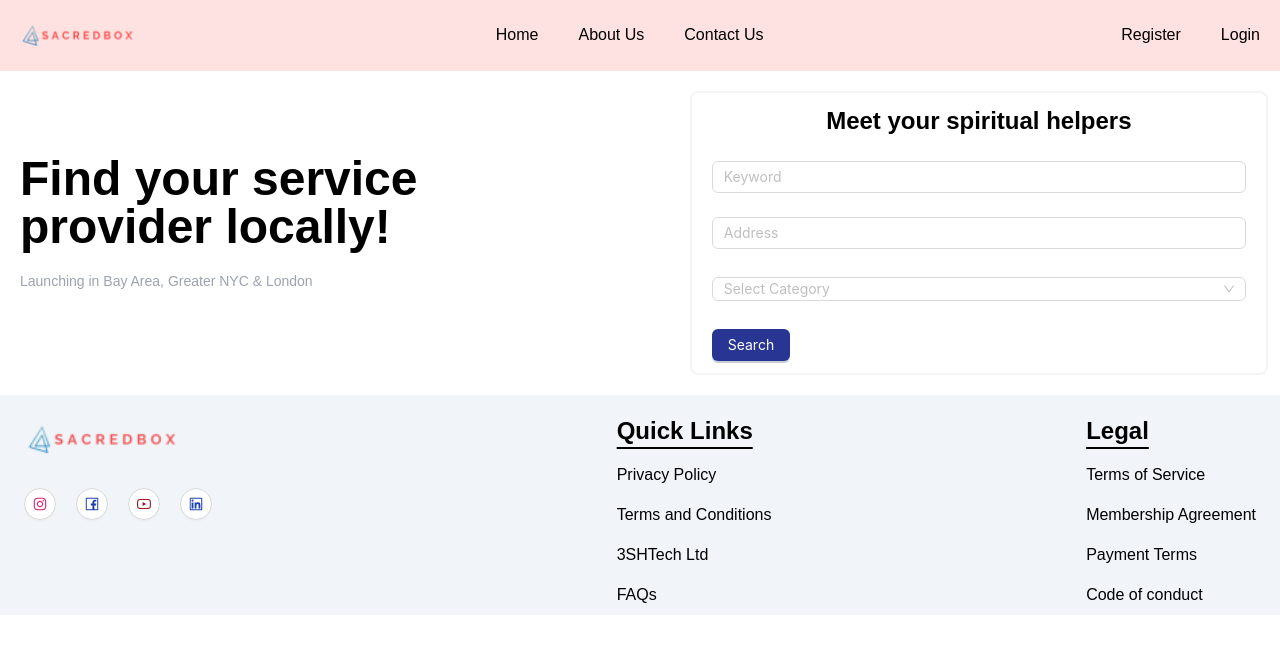
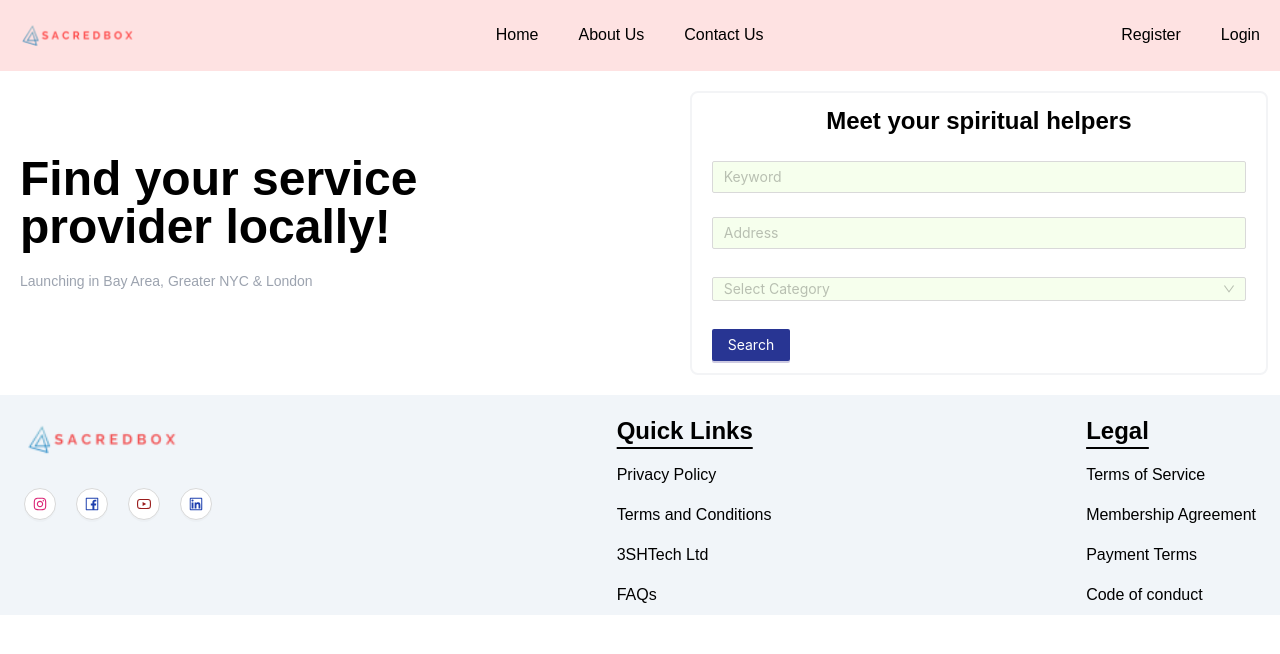
Before and after one commit to 3shtech/sacredboxv2-frontend, a Next.js app: page / in a window 1280 px wide. Shown: the top 654 px of the page. Built offline with nearby package versions, Linux system fonts and the light colour scheme.

Commit message:
Added antD themes

```diff
--- a/app/components/SearchResults/searchFilter.tsx
+++ b/app/components/SearchResults/searchFilter.tsx
@@ -1,7 +1,10 @@
 "use client";
+
+import theme from "@/app/lib/themeConfig";
 
 import {
   Button,
+  ConfigProvider,
   DatePicker,
   DatePickerProps,
   Input,
@@ -20,6 +23,7 @@ export default function SearchFilter({ open }: any) {
     100: "100 miles",
   };
   return (
+    <ConfigProvider theme={theme}>
       <main>
         <form method="post" className="flex flex-col gap-3">
           <div className="searchForm">
@@ -55,11 +59,12 @@ export default function SearchFilter({ open }: any) {
             <Slider marks={marks} />
           </div>
           <div className="searchForm">
-          <Button id="primary-btn" className="flex justify-center items-center">
+            <Button type="primary" className="flex justify-center items-center">
               Apply
             </Button>
           </div>
         </form>
       </main>
+    </ConfigProvider>
   );
 }
--- a/app/lib/themeConfig.ts
+++ b/app/lib/themeConfig.ts
@@ -4,11 +4,16 @@ import type { ThemeConfig } from "antd";
 const theme: ThemeConfig = {
   components: {
     Button: {
-      colorPrimary: "#283593",
-      algorithm: true,
+      primaryColor: "#283593",
+    },
+    Input: {
+      colorBgContainer: "#283593",
+      hoverBorderColor: "#283593",
+      activeBorderColor: "#283593",
+      activeShadow: "#ffffff",
     },
     Layout: {
-      siderBg: "blue",
+      siderBg: "#f6ffed",
     },
   },
 };
--- a/app/page.tsx
+++ b/app/page.tsx
@@ -1,10 +1,21 @@
 import { ConfigProvider } from "antd";
 import HeroSection from "./components/Home/hero";
-import theme from "./lib/themeConfig";
+// import theme from "./lib/themeConfig";
 
 export default function Home() {
   return (
-    <ConfigProvider theme={theme}>
+    <ConfigProvider
+      theme={{
+        token: {
+          // Seed Token
+          colorPrimary: "#283593",
+          borderRadius: 2,
+
+          // Alias Token
+          colorBgContainer: "#f6ffed",
+        },
+      }}
+    >
       <main className="w-full">
         <HeroSection />
       </main>
```
Lines whose indentation alone changed are shown as unchanged.
